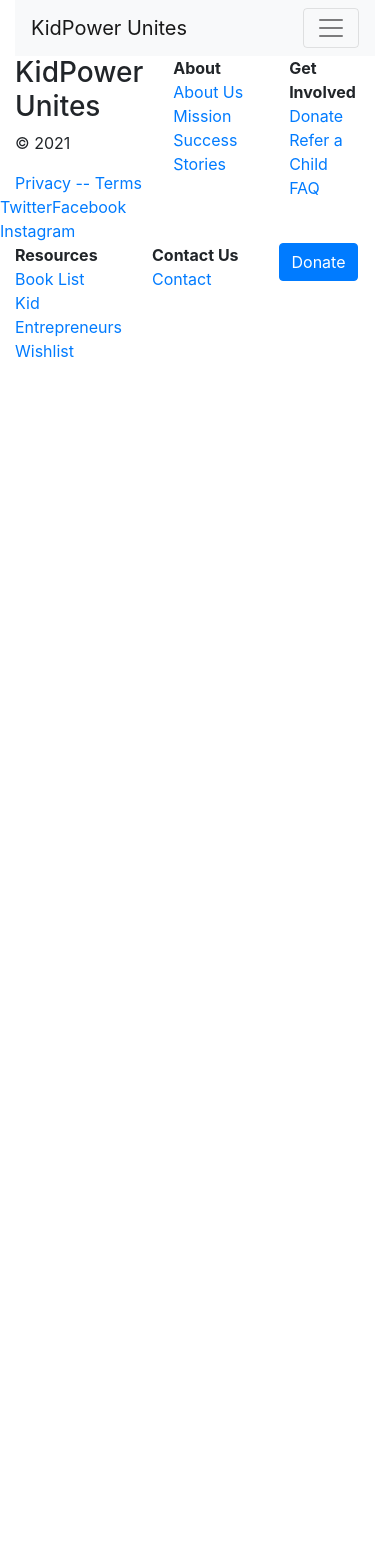
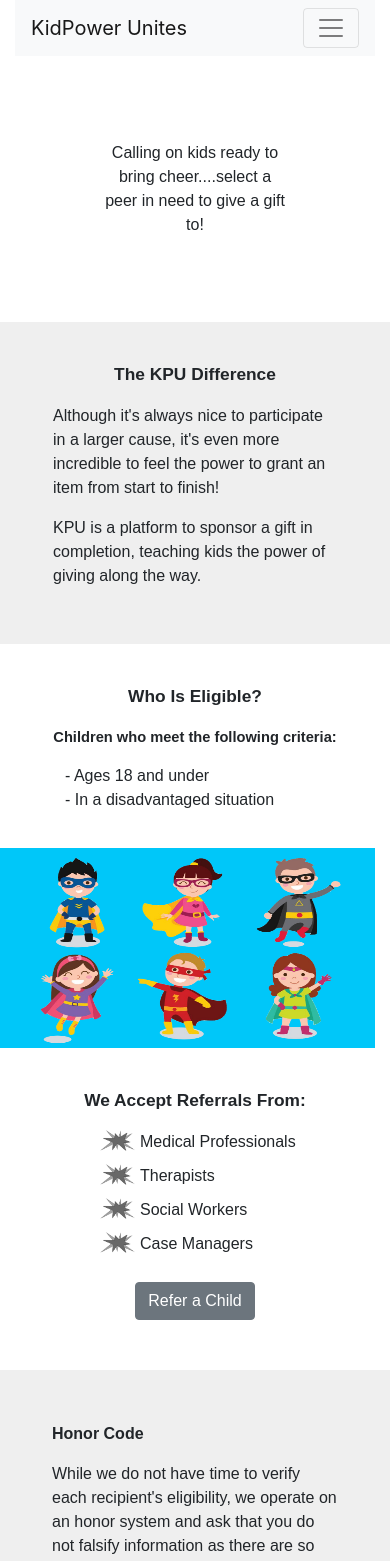
Before and after one commit to MVP-Marketplace/Kids-Power-Unite, a React (Create React App) app in the folder client/: page /referchild in a window 390 px wide. Shown: the top 1561 px of the page. Before the commit the page ends 844 px from the top, so only its background shows below. Built offline with nearby package versions, Linux system fonts and the light colour scheme; no server answers.

Commit message:
created refer a child page for a mobile device

```diff
--- a/client/src/App.css
+++ b/client/src/App.css
@@ -36,3 +36,98 @@
     transform: rotate(360deg);
   }
 }
+
+/* @media screen and (min-width: 700px) {
+  .refer-child-container {
+
+  }
+} */
+
+@import url("https://fonts.googleapis.com/css2?family=Dosis&display=swap");
+
+.refer-child-container {
+  font-family: "Dosis", sans-serif;
+}
+
+.refer-child-header {
+  display: flex;
+  justify-content: center;
+}
+
+.refer-child-header-text {
+  text-align: center;
+  font-size: 12pt;
+  width: 48%;
+  margin: 85px 60px;
+}
+
+.kpu-difference-container {
+  padding: 40px 53px;
+  background: rgb(239, 239, 239);
+}
+
+.kpu-difference {
+  text-align: center;
+  font-size: 13pt;
+}
+
+.eligible-container {
+  padding-top: 40px;
+}
+
+.who-is-eligible {
+  text-align: center;
+  font-size: 13pt;
+}
+
+.eligible-children {
+  text-align: center;
+  font-size: 11pt;
+}
+
+.eligible-requirements-list {
+  list-style-type: none;
+  padding-left: 65px;
+  padding-bottom: 20px;
+  font-size: 12pt;
+}
+
+.eligible-image {
+  width: 375px;
+  height: 200px;
+  background-color: rgb(0, 199, 249);
+}
+
+.referrals-from-container {
+  margin: 40px;
+}
+
+.accept-referrals-from {
+  text-align: center;
+  font-size: 13pt;
+}
+
+.referrals-list {
+  padding: 0;
+  margin-left: 60px;
+  list-style-type: none;
+  font-size: 12pt;
+}
+
+.referrals-list-item {
+  background: url("Images/pow-bullet.png") no-repeat left top;
+  background-size: 35px;
+  padding-left: 40px;
+  margin: 10px 0;
+}
+
+.refer-child-button-container {
+  display: flex;
+  justify-content: center;
+  padding: 10px;
+}
+
+.honor-code-container {
+  padding: 52px;
+  background: rgb(239, 239, 239);
+}
--- a/client/src/App.js
+++ b/client/src/App.js
@@ -1,15 +1,16 @@
-import 'bootstrap/dist/css/bootstrap.css'
-import React from "react"
-import './App.css';
-import { BrowserRouter as Router, Route } from "react-router-dom"
-import Dashboard from "./components/Dashboard"
-import Login from "./components/Login"
-import Signup from "./components/Signup"
-import ProfessionalsForm from "./components/ProfessionalsForm"
-import { AuthProvider } from "./Auth.js"
-import PrivateRoute from "./PrivateRoute"
-import MyNavbar from './components/Navbar'
-import MyFooter from './components/MyFooter';
+import "bootstrap/dist/css/bootstrap.css";
+import React from "react";
+import "./App.css";
+import { BrowserRouter as Router, Route } from "react-router-dom";
+import Dashboard from "./components/Dashboard";
+import Login from "./components/Login";
+import Signup from "./components/Signup";
+import ProfessionalsForm from "./components/ProfessionalsForm";
+import { AuthProvider } from "./Auth.js";
+import PrivateRoute from "./PrivateRoute";
+import MyNavbar from "./components/Navbar";
+import MyFooter from "./components/MyFooter";
+import ReferChild from "./components/ReferChild";
 
 //adding in a test.
 
@@ -22,7 +23,12 @@ function App() {
           <PrivateRoute exact path="/" component={Dashboard} />
           <Route exact path="/login" component={Login} />
           <Route exact path="/signup" component={Signup} />
-          <Route exact path="/professionalsform" component={ProfessionalsForm} />
+          <Route
+            exact
+            path="/professionalsform"
+            component={ProfessionalsForm}
+          />
+          <Route exact path="/referchild" component={ReferChild} />
           <MyFooter />
         </div>
       </Route>
--- /dev/null
+++ b/client/src/components/ReferChild.jsx
@@ -0,0 +1,79 @@
+import React from "react";
+import "../App.css";
+import { Button } from "react-bootstrap";
+import PowBullet from "../Images/pow-bullet.png";
+import SuperHeroKids from "../Images/superhero-kids.png";
+
+const ReferChild = () => {
+  return (
+    <div className="refer-child-container">
+      <div className="refer-child-header">
+        <p className="refer-child-header-text">
+          Calling on kids ready to bring cheer....select a peer in need to give
+          a gift to!
+        </p>
+      </div>
+      <div className="kpu-difference-container">
+        <p className="kpu-difference">
+          <b>The KPU Difference</b>
+        </p>
+        <p className="kpu-difference-text">
+          Although it's always nice to participate in a larger cause, it's even
+          more incredible to feel the power to grant an item from start to
+          finish!
+        </p>
+        <p className="kpu-difference-text-two">
+          KPU is a platform to sponsor a gift in completion, teaching kids the
+          power of giving along the way.
+        </p>
+      </div>
+      <div className="eligible-container">
+        <div className="eligible-text">
+          <p className="who-is-eligible">
+            <b>Who Is Eligible?</b>
+          </p>
+          <p className="eligible-children">
+            <b>Children who meet the following criteria:</b>
+          </p>
+          <ul className="eligible-requirements-list">
+            <li className="eligible-requirements">- Ages 18 and under</li>
+            <li className="eligible-requirements">
+              - In a disadvantaged situation
+            </li>
+          </ul>
+        </div>
+        <div className="eligible-image-container">
+          <img className="eligible-image" src={SuperHeroKids} alt="image"></img>
+        </div>
+      </div>
+      <div className="referrals-from-container">
+        <p className="accept-referrals-from">
+          <b>We Accept Referrals From:</b>
+        </p>
+        <ul className="referrals-list">
+          <li className="referrals-list-item">Medical Professionals</li>
+          <li className="referrals-list-item">Therapists</li>
+          <li className="referrals-list-item">Social Workers</li>
+          <li className="referrals-list-item">Case Managers</li>
+        </ul>
+        <div className="refer-child-button-container">
+          <Button className="refer-child-button" variant="secondary">
+            Refer a Child
+          </Button>
+        </div>
+      </div>
+      <div className="honor-code-container">
+        <p className="honor-code">
+          <b>Honor Code</b>
+        </p>
+        <p className="honor-code-text">
+          While we do not have time to verify each recipient's eligibility, we
+          operate on an honor system and ask that you do not falsify information
+          as there are so many children in need of gifts.
+        </p>
+      </div>
+    </div>
+  );
+};
+
+export default ReferChild;
```
Also changed, not shown: client/src/Images/pow-bullet.png (added), client/src/Images/superhero-kids.png (added).
